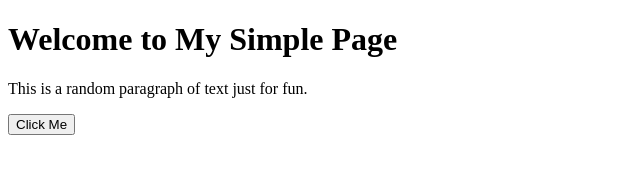
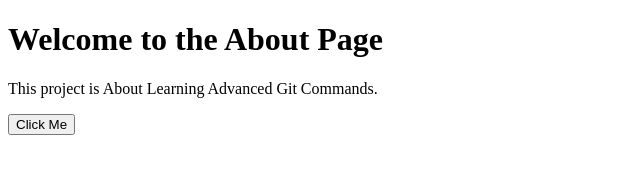
Before and after one commit to Aarthi3s/my_git-pages, a plain HTML site: page about.html in a window 1280 px wide. Shown: the whole page, without its empty margins (0-640 px from the left). Drawn offline with Linux system fonts and the light colour scheme.

Commit message:
Updated about.html with new content

```diff
--- a/about.html
+++ b/about.html
@@ -4,8 +4,8 @@
   <title>Simple Random Page</title>
 </head>
 <body>
-  <h1>Welcome to My Simple Page</h1>
-  <p>This is a random paragraph of text just for fun.</p>
+  <h1> Welcome to the About Page</h1>
+  <p>This project is About Learning Advanced Git Commands.</p>
   <button onclick="alert('You clicked the button!')">Click Me</button>
 </body>
 </html>
```
